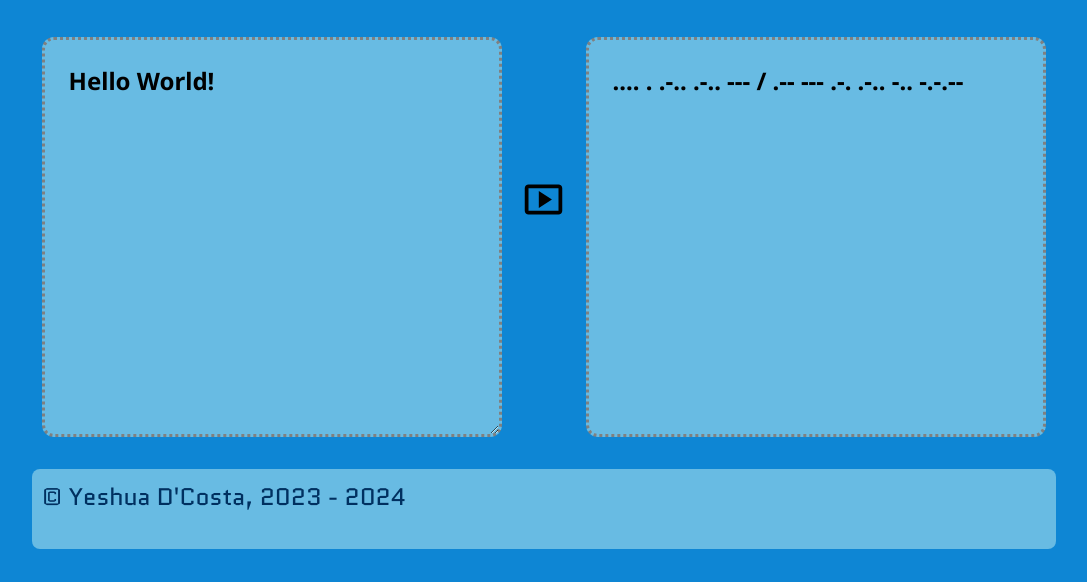
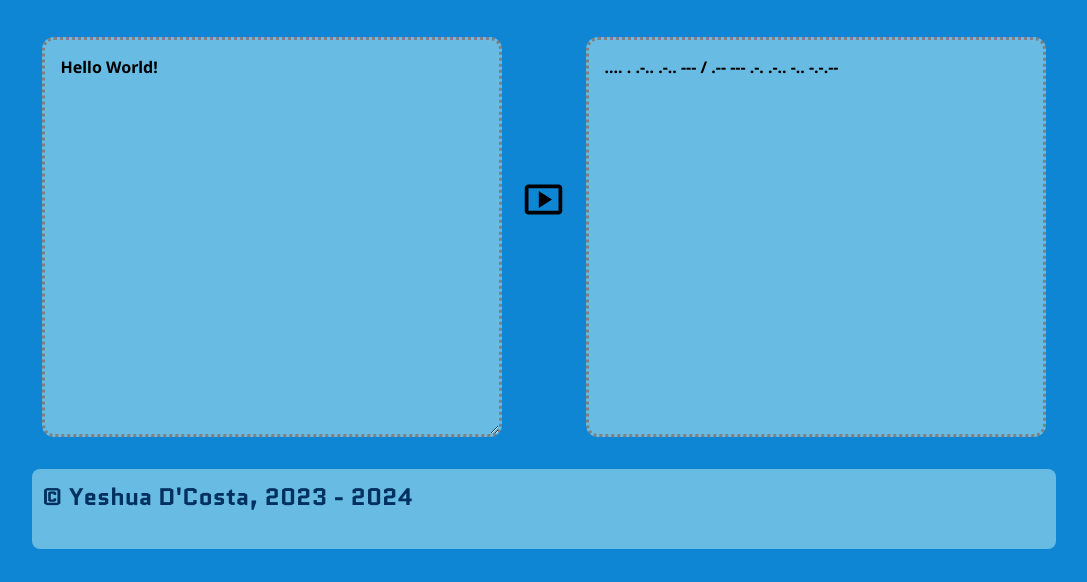
Before and after one commit to yeshuadcosta/morsinator1000, a plain HTML site: page index.html in a window 1280 px wide. Shown: the part 218-800 px from the top of the page, without its empty margins (96-1183 px from the left). Drawn offline with Linux system fonts and the light colour scheme.

Commit message:
Further font changes

```diff
--- a/style.css
+++ b/style.css
@@ -103,10 +103,9 @@ h1 {
     background-color: #68bbe3;
 
     font-family: "Noto Sans", sans-serif;
-    font-optical-sizing: auto;
+    font-size: 1em;
     font-weight: 700;
     font-style: normal;
-    font-size: 1.5em;
     font-variation-settings:
       "wdth" 100;
 }
@@ -115,11 +114,12 @@ footer {
     height: 10vh;
     width: 100%;
     border-radius: 0.5rem;
+    background-color: #68bbe3;
 
     font-family: "Quantico", sans-serif;
+    font-weight: 700;
+    font-style: normal;
     font-size: 1.5em;
     color: #003060;
     padding: 10px;
-
-    background-color: #68bbe3;
 }
```
